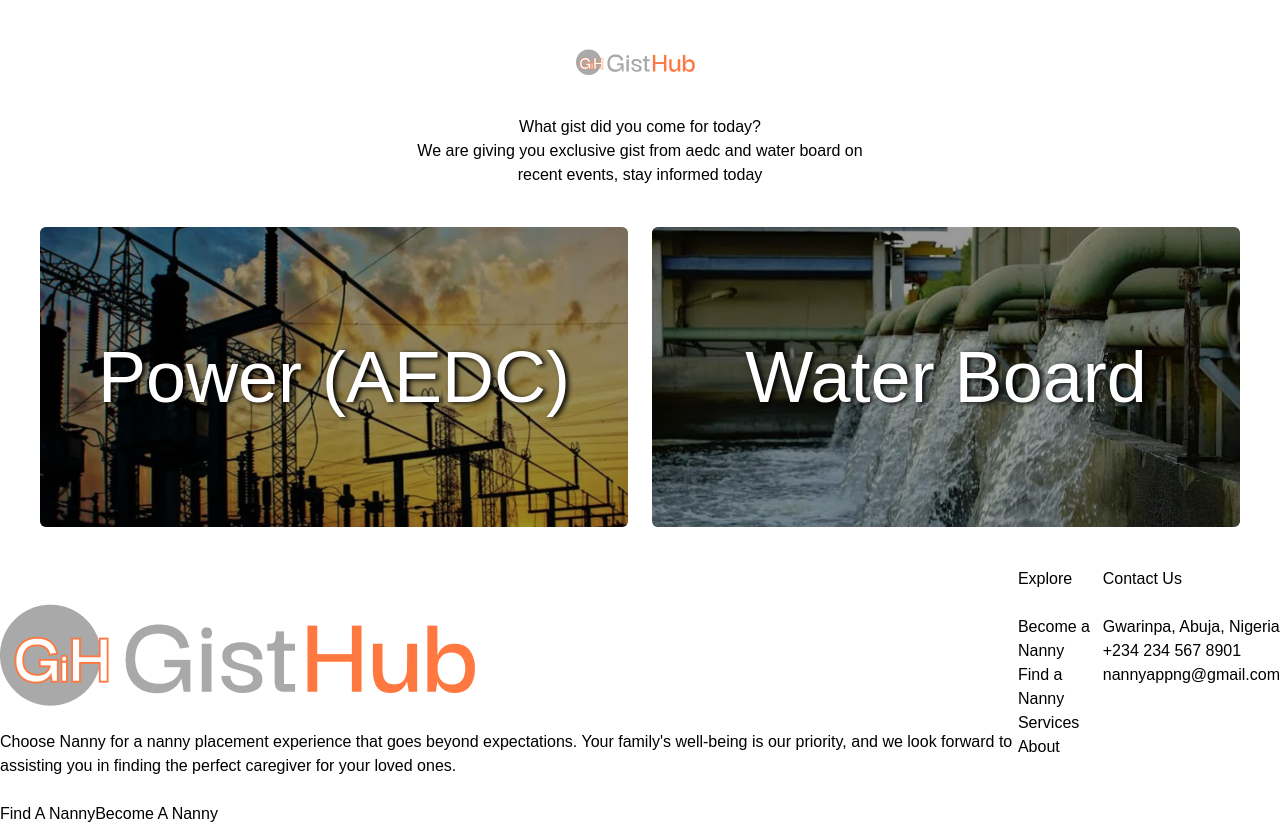
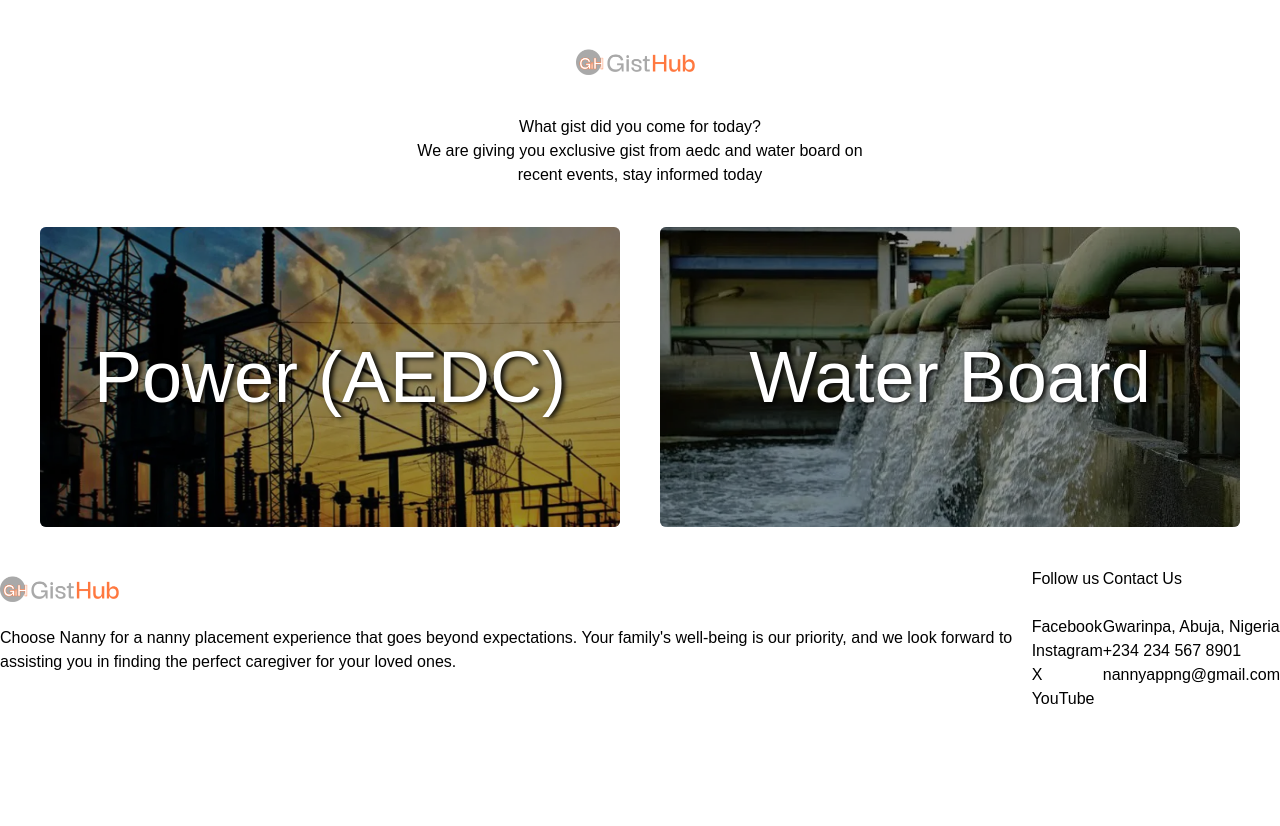
Before and after one commit to Safiyah07/gisthub, a Next.js app: page / in a window 1280 px wide. After the commit the page ends 800 px from the top, so only its background shows below. Built offline with nearby package versions, Linux system fonts and the light colour scheme; a web font is replaced by a local one.

Commit message:
landing page

```diff
--- a/src/app/page.js
+++ b/src/app/page.js
@@ -31,8 +31,8 @@
 					</p>
 				</div>
 
-				<div className="flex justify-between">
-					<div className="relative w-[49%]">
+				<div className="flex flex-col justify-between gap-10 lg:flex-row">
+					<div className="relative w-full lg:w-[49%]">
 						<div className="rounded-md h-[300px] bg-power1 bg-cover "></div>
 						<div className="absolute inset-0 bg-black rounded-md opacity-40"></div>
 						<p
@@ -42,7 +42,7 @@
 							Power (AEDC)
 						</p>
 					</div>
-					<div className="relative w-[49%]">
+					<div className="relative w-full lg:w-[49%]">
 						<div className="rounded-md h-[300px] bg-water1 bg-cover "></div>
 						<div className="absolute inset-0 bg-black rounded-md opacity-40"></div>
 						<p
--- a/src/component/Footer.js
+++ b/src/component/Footer.js
@@ -1,19 +1,21 @@
+import React from "react";
 import Image from "next/image";
-import React from "react";
+import Link from "next/link";
 import Logo from "../../public/gih-logo.png";
 
 export default function Footer() {
 	return (
+		<footer className="flex flex-col w-full gap-5 py-20 font-semibold text-black h-fit">
 			<div className="flex justify-between p-10 text-sm leading-7 text-black bg-white sm:mt-20 sm:text-center sm:justify-center sm:py-10 sm:px-5 md:flex-wrap sm:flex-col lg:gap-20 md:gap-20 sm:gap-10">
 				<div className="lg:w-[35%] lg:pt-7 sm:flex sm:flex-col sm:items-center sm:text-center">
-				<div className="w-52">
-					<a href="/">
+					<div className="w-32">
+						<Link href="/">
 							<Image
 								src={Logo}
 								alt="Logo"
 								className="h-5"
 							/>
-					</a>
+						</Link>
 					</div>
 					<br className="sm:hidden" />
 					<p>
@@ -22,57 +24,35 @@
 						look forward to assisting you in finding the perfect caregiver for
 						your loved ones.
 					</p>
-				<br />
-				<div className="flex gap-5 w-fit">
-					<a
-						href={`/register`}
-						className="flex items-center gap-4 transition-all duration-500 ease-in-out hover:gap-2"
-					>
-						Find A Nanny
-					</a>
-
-					<a
-						href={`/register`}
-						className="flex items-center justify-center gap-2 transition-all duration-500 ease-in-out hover:gap-4 w-fit"
-					>
-						Become A Nanny
-					</a>
-				</div>
 				</div>
 
 				{/* Explore */}
 				<div className="flex flex-col gap-2 pt-7">
-				<h1 className="text-lg font-extrabold">Explore</h1>
+					<h1 className="text-lg font-extrabold">Follow us</h1>
 					<br className="sm:hidden" />
 					<a
 						className="transition-all duration-500 ease-in-out hover:text-black/50"
-					href={`/register`}
+						href={`/`}
 					>
-					Become a Nanny
+						Facebook
 					</a>
 					<a
 						className="transition-all duration-500 ease-in-out hover:text-black/50"
-					href={`/register`}
+						href={`/`}
 					>
-					Find a Nanny
+						Instagram
 					</a>
-				{/* <a
-						className="transition-all duration-500 ease-in-out hover:text-black/50"
-						href="#home"
-					>
-						Top
-					</a> */}
 					<a
 						className="transition-all duration-500 ease-in-out hover:text-black/50"
 						href="#services"
 					>
-					Services
+						X
 					</a>
 					<a
 						className="transition-all duration-500 ease-in-out hover:text-black/50"
 						href="#about"
 					>
-					About
+						YouTube
 					</a>
 				</div>
 
@@ -104,5 +84,6 @@
 					</p>
 				</div>
 			</div>
+		</footer>
 	);
 }
--- a/tailwind.config.js
+++ b/tailwind.config.js
@@ -12,6 +12,11 @@
 				water1: "url('/water1.webp')",
 			},
 		},
+		screens: {
+			sm: { max: "479px" },
+			md: { min: "480px", max: "880px" },
+			lg: { min: "881px" },
+		},
 	},
 	plugins: [],
 };
```
Lines whose indentation alone changed are shown as unchanged.
